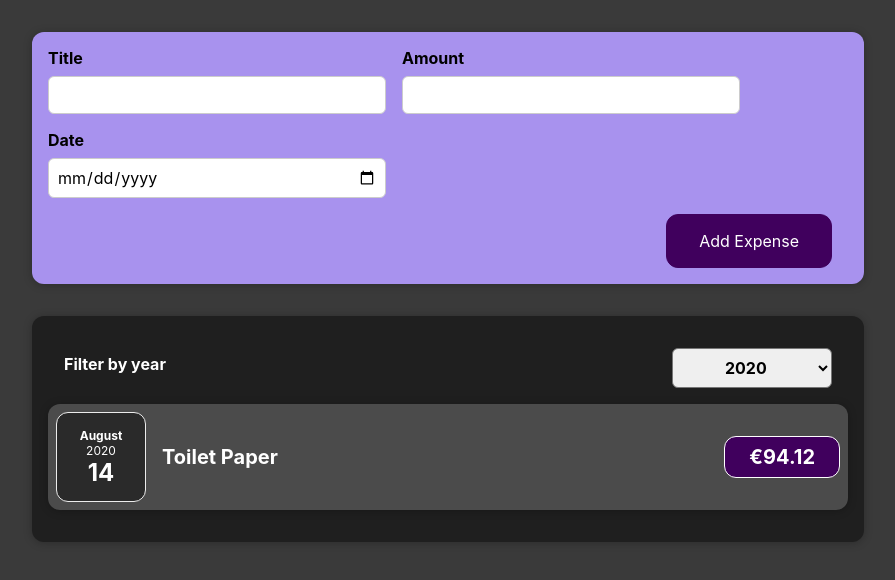
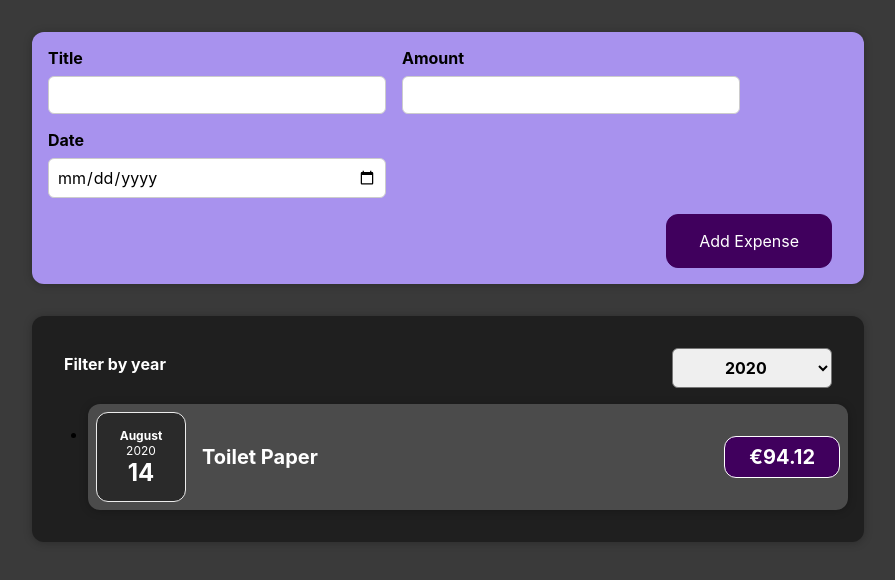
Before and after one commit to g-hoost/react-complete-guide, a React (Create React App) app: page / in a window 1280 px wide. Shown: the top 580 px of the page, without its empty margins (192-1087 px from the left). Built offline with nearby package versions, Linux system fonts and the light colour scheme.

Commit message:
conditional content done

```diff
--- a/src/components/Expenses/ExpenseItem.js
+++ b/src/components/Expenses/ExpenseItem.js
@@ -7,6 +7,7 @@ function ExpenseItem(props)
     console.log('ExpenseItem evaluated by React');
 
     return (
+        <li>
             <Card className="expense-item">
                 <ExpenseDate date={props.date} />
                 <div className="expense-item__description">
@@ -14,6 +15,8 @@ function ExpenseItem(props)
                     <div className="expense-item__price">€{props.amount}</div>
                 </div>
             </Card>
+        </li>
+
     )
 };
 
--- a/src/components/Expenses/Expenses.css
+++ b/src/components/Expenses/Expenses.css
@@ -6,8 +6,3 @@
   width: 50rem;
   max-width: 95%;
 }
-
-.no-expenses {
-  color: red;
-  padding-left: 1rem;
-}
--- a/src/components/Expenses/Expenses.js
+++ b/src/components/Expenses/Expenses.js
@@ -1,10 +1,10 @@
 import React, { useState } from 'react';
-import ExpenseItem from '../Expenses/ExpenseItem';
 import '../Expenses/ExpenseItem.css';
 import Card from '../UI/Card';
 import '../Expenses/Expenses.css';
 import ExpensesFilter from '../Expenses/ExpensesFilter';
 import './ExpensesFilter.css';
+import ExpensesList from '../Expenses/ExpensesList'
 
 
 function Expenses(props)
@@ -21,36 +21,13 @@ function Expenses(props)
         return expense.date.getFullYear().toString() === filteredYear;
     });
 
-    let expensesContent = <p className='no-expenses'>No Expenses found.</p>;
-    if (filteredExpenses.length > 0) {
-        expensesContent = filteredExpenses.map((expense) => (
-            <ExpenseItem
-                key={expense.id}
-                title={expense.title}
-                amount={expense.amount}
-                date={expense.date}
-            />
-        ))
-    }
-
     return (
         <div>
             <Card className="expenses">
                 <ExpensesFilter
                     selected={filteredYear}
                     onChangeFilter={filterChangeHandler} />
-                {expensesContent
-                /* {filteredExpenses.length === 0 && expensesContent}
-                {filteredExpenses.length > 0 &&
-                    filteredExpenses.map((expense) => (
-                        <ExpenseItem
-                            key={expense.id}
-                            title={expense.title}
-                            amount={expense.amount}
-                            date={expense.date}
-                        />
-                        hier wäre dann "no expenses found" der Default-Wert!
-                    ))} */}
+                <ExpensesList items={filteredExpenses} />
             </Card>
         </div>
     )
--- /dev/null
+++ b/src/components/Expenses/ExpensesList.css
@@ -0,0 +1,6 @@
+
+.no-expenses {
+    color: red;
+    padding-left: 1rem;
+    font-size: 2rem;
+  }
--- /dev/null
+++ b/src/components/Expenses/ExpensesList.js
@@ -0,0 +1,26 @@
+import React from 'react';
+import ExpenseItem from './ExpenseItem';
+import './ExpensesList.css';
+
+const ExpensesList = props =>
+{
+    let expensesContent = <p className='no-expenses'>No expenses found.</p>;
+
+    if (props.items.length === 0) {
+        return expensesContent;
+    }
+
+    return <ul className='expenses-list'>
+
+        {props.items.map((expense) => (
+            <ExpenseItem
+                key={expense.id}
+                title={expense.title}
+                amount={expense.amount}
+                date={expense.date}
+            />
+        ))}
+    </ul>
+};
+
+export default ExpensesList;
```
Lines whose indentation alone changed are shown as unchanged.
